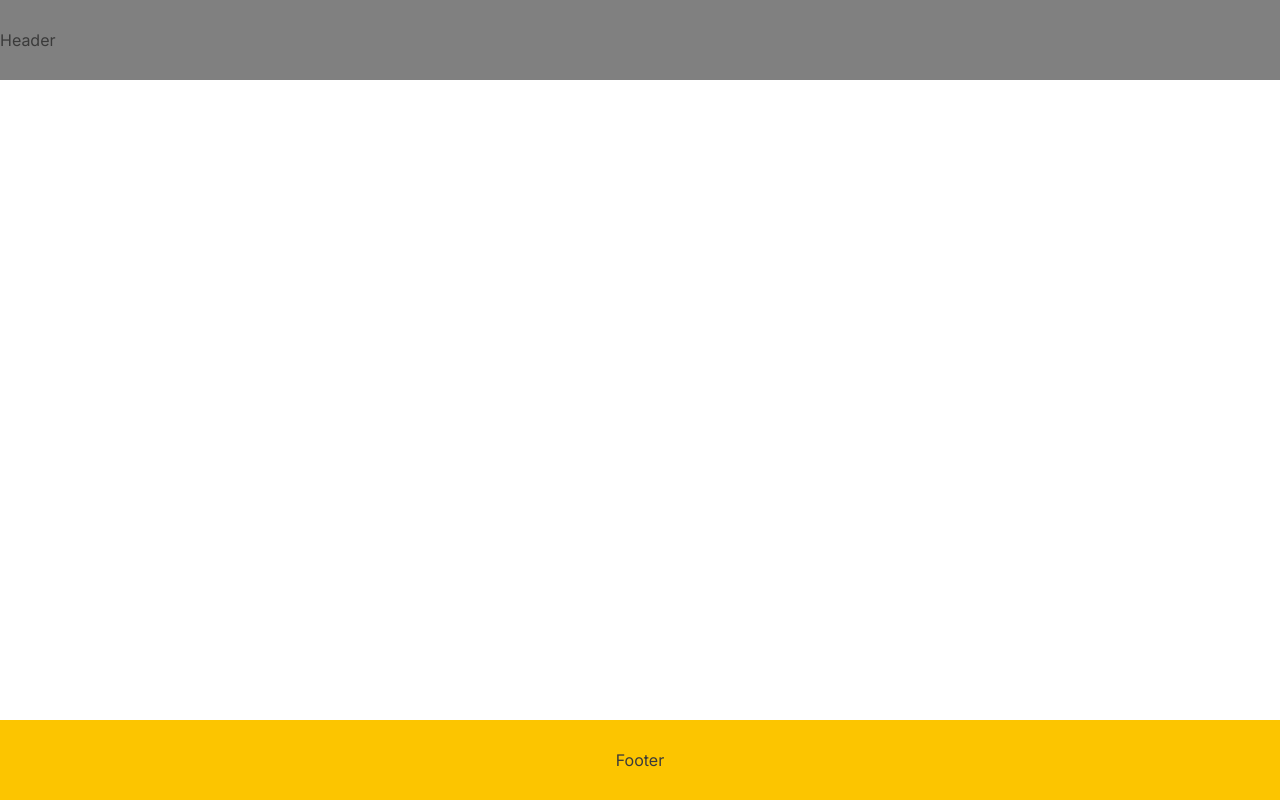
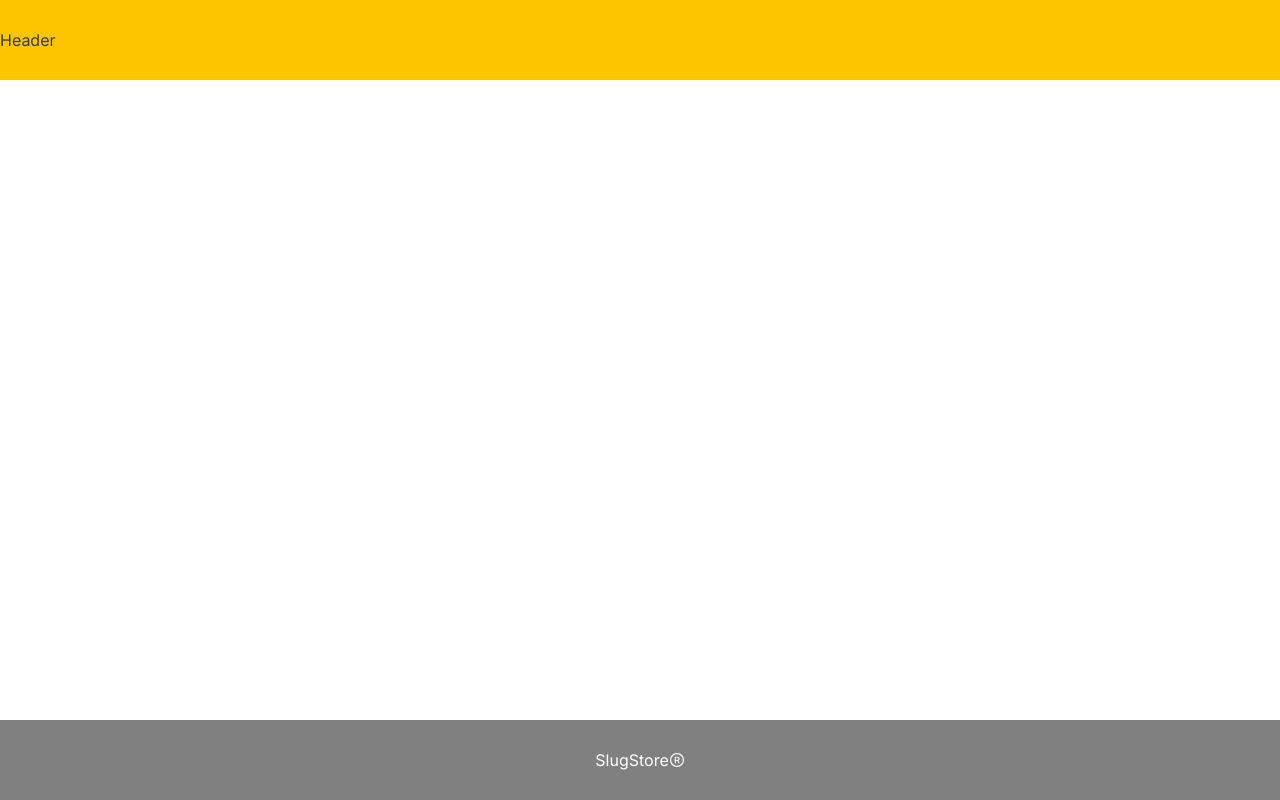
Before and after one commit to SergioTrajano/slug-store, a React (Create React App) app: page /cart in a window 1280 px wide. Built offline with nearby package versions, Linux system fonts and the light colour scheme.

Commit message:
feat: adiciona as configurações do footer da página

```diff
--- a/package.json
+++ b/package.json
@@ -7,6 +7,7 @@
     "cors": "^2.8.5",
     "react": "^17.0.2",
     "react-dom": "^17.0.2",
+    "react-icons": "^4.4.0",
     "react-loader-spinner": "^5.1.5",
     "react-router-dom": "^6.3.0",
     "react-scripts": "^4.0.3",
--- a/src/components/shared/Footer.js
+++ b/src/components/shared/Footer.js
@@ -1,9 +1,11 @@
 import styled from 'styled-components';
+import { AiOutlineTrademarkCircle } from "react-icons/ai";
 
 export default function Footer () {
     return (
         <Container>
-            Footer
+            SlugStore
+            <AiOutlineTrademarkCircle />
         </Container>
     )
 };
@@ -11,11 +13,16 @@ export default function Footer () {
 const Container = styled.div`
     width: 100vw;
     height: 10vh;
-    background-color: var(--amarelo);
+    background-color: var(--cor-cinza-escuro);
+    color: var(--branco);
     display: flex;
     justify-content: center;
     align-items: center;
     position: fixed;
     bottom: 0;
     left: 0;
+
+    svg {
+        color: var(--branco);
+    }
 `
--- a/src/components/shared/Header.js
+++ b/src/components/shared/Header.js
@@ -11,7 +11,7 @@ export default function Header () {
 const Container = styled.div`
     width: 100vw;
     height: 10vh;
-    background-color: var(--cor-cinza-escuro);
+    background-color: var(--amarelo);
     display: flex;
     justify-content: space-between;
     align-items: center;
```
Also changed, not shown: 1 other file (tests, documents, lock files or other folders).
